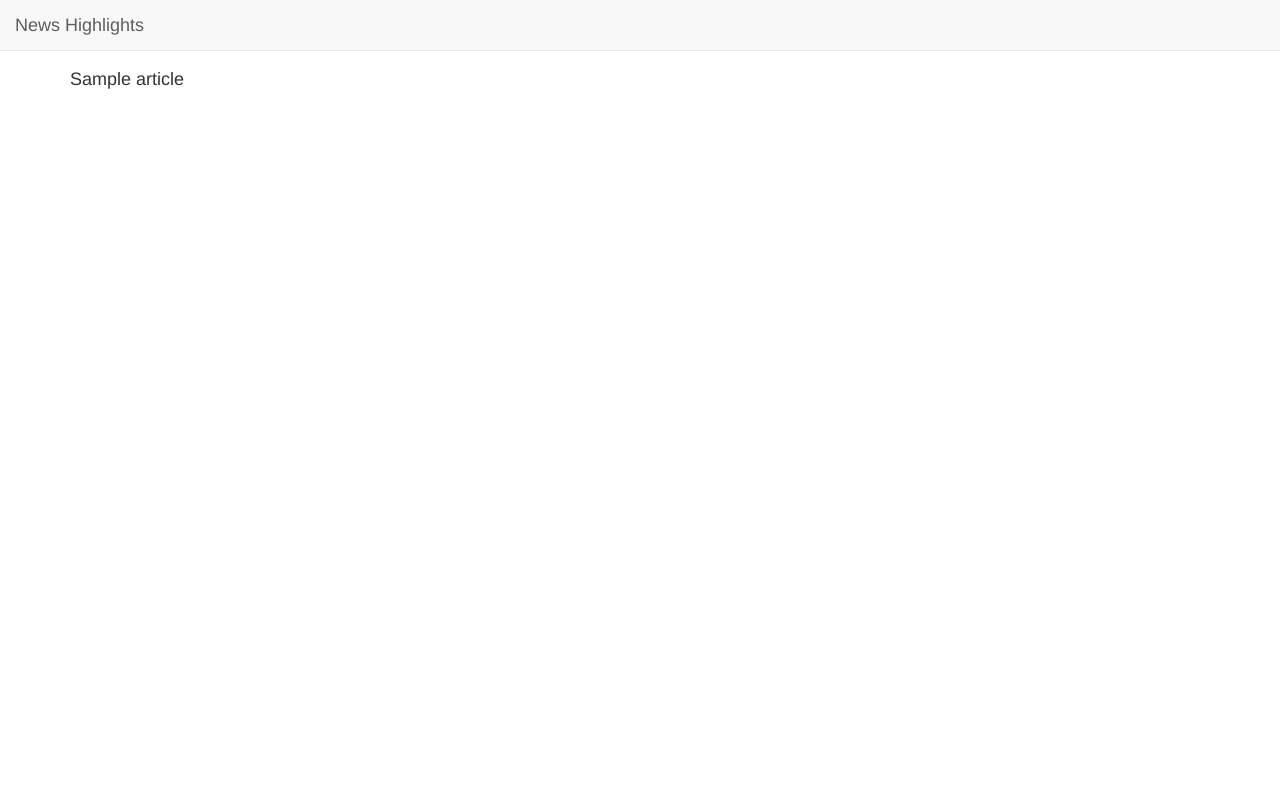
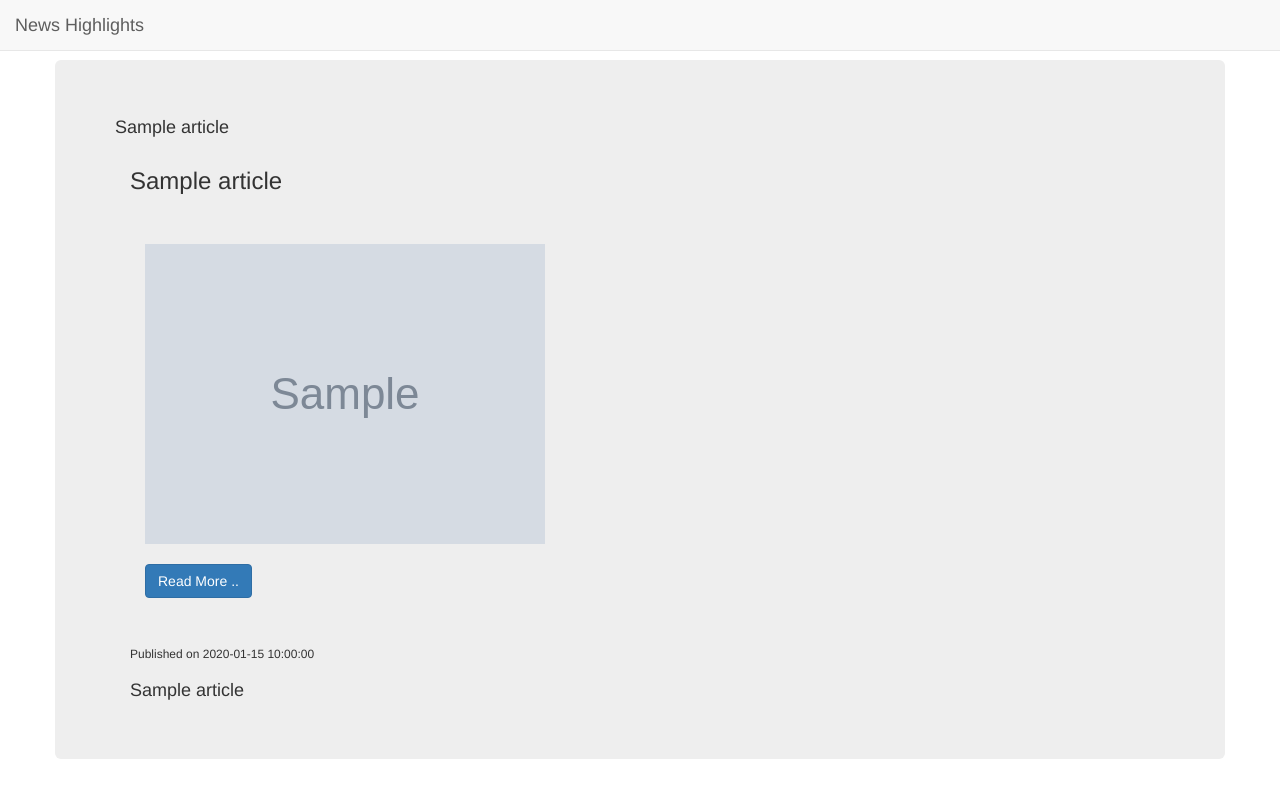
Before and after one commit to Chris-karanja/News-list, a Flask app: template app/templates/source_news.html in a window 1280 px wide. Run offline with Flask 2, Linux system fonts and the light colour scheme; the template is opened without the code that fills it: most values are stand-ins (such as "Sample title", 1, 10 or a date in 2020); grey boxes marked "Sample" are stand-in pictures; parts of the project's set-up code (start-up, migrations or seed data) failed here and were passed over; some libraries are stand-ins or nearby versions.

Commit message:
inputed code to ensure display of articles on page

```diff
--- a/app/templates/source_news.html
+++ b/app/templates/source_news.html
@@ -3,6 +3,19 @@
 <div class="container">
     <div class="row">
         {% for article in news %}
+<div class="jumbotron col-md-12">
+    <h4> {{article.title}} </h4>
+    <div class="col-md-12">
+        <h3> {{article.title}} </h3>
+        <br><br>
+        <div class="container-fluid">
+            <img src="{{ article.urlToImage }}" alt="{{ article.title }} picture" class="img-responsive">
+            <br>
+            <a href="{{article.url}}"><button class="btn btn-primary">Read More ..</button></a>
+        </div>
+        <br><br>
+        <h6>Published on {{article.publishedAt}}</h6>
+    </div>
         <div class="col-md-12">
             <h4> {{article.title}} </h4>
         </div>
```
